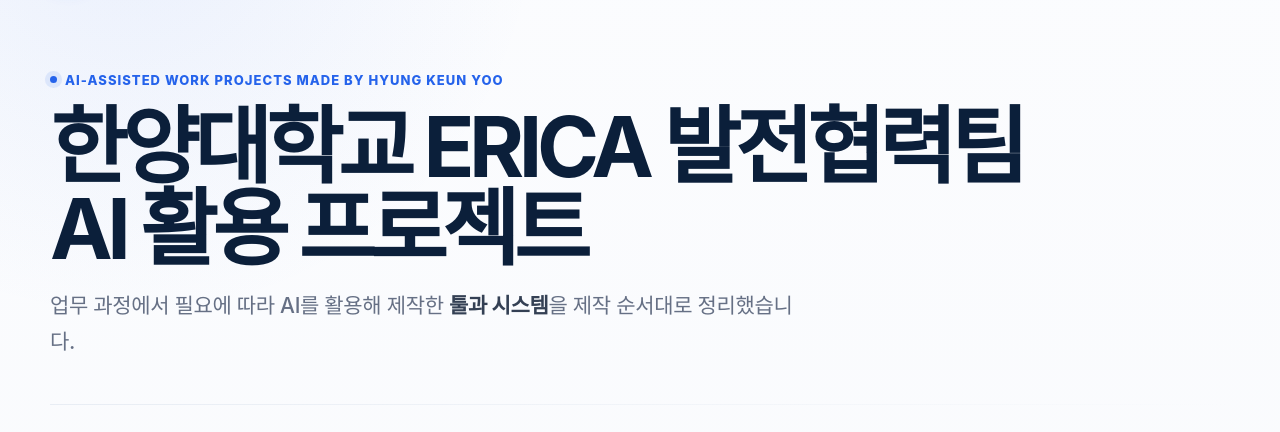
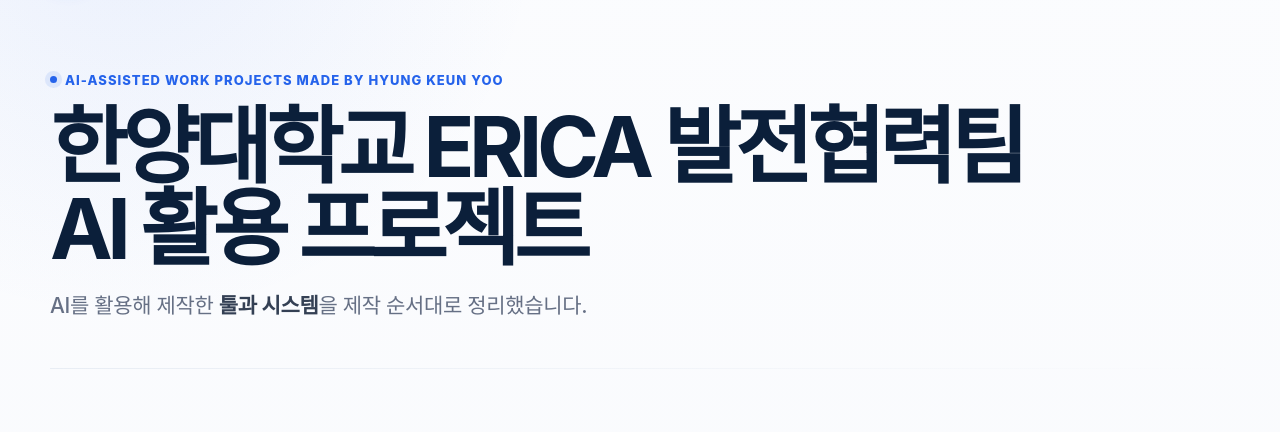
Before and after one commit to erakeun/ERICAAI, a plain HTML site: page index.html in a window 1280 px wide. Shown: the part 94-526 px from the top of the page. Drawn offline with Linux system fonts and the light colour scheme.

Commit message:
Update index.html

```diff
--- a/index.html
+++ b/index.html
@@ -189,7 +189,7 @@
       <div class="wrap">
         <div class="eyebrow"><span class="dot"></span> AI-ASSISTED WORK PROJECTS made by Hyung Keun Yoo</div>
         <h1>한양대학교 ERICA 발전협력팀<br>AI 활용 프로젝트</h1>
-        <p>업무 과정에서 필요에 따라 AI를 활용해 제작한 <strong>툴과 시스템</strong>을 제작 순서대로 정리했습니다.</p>
+        <p>AI를 활용해 제작한 <strong>툴과 시스템</strong>을 제작 순서대로 정리했습니다.</p>
         <div class="rule"></div>
       </div>
     </section>
```
